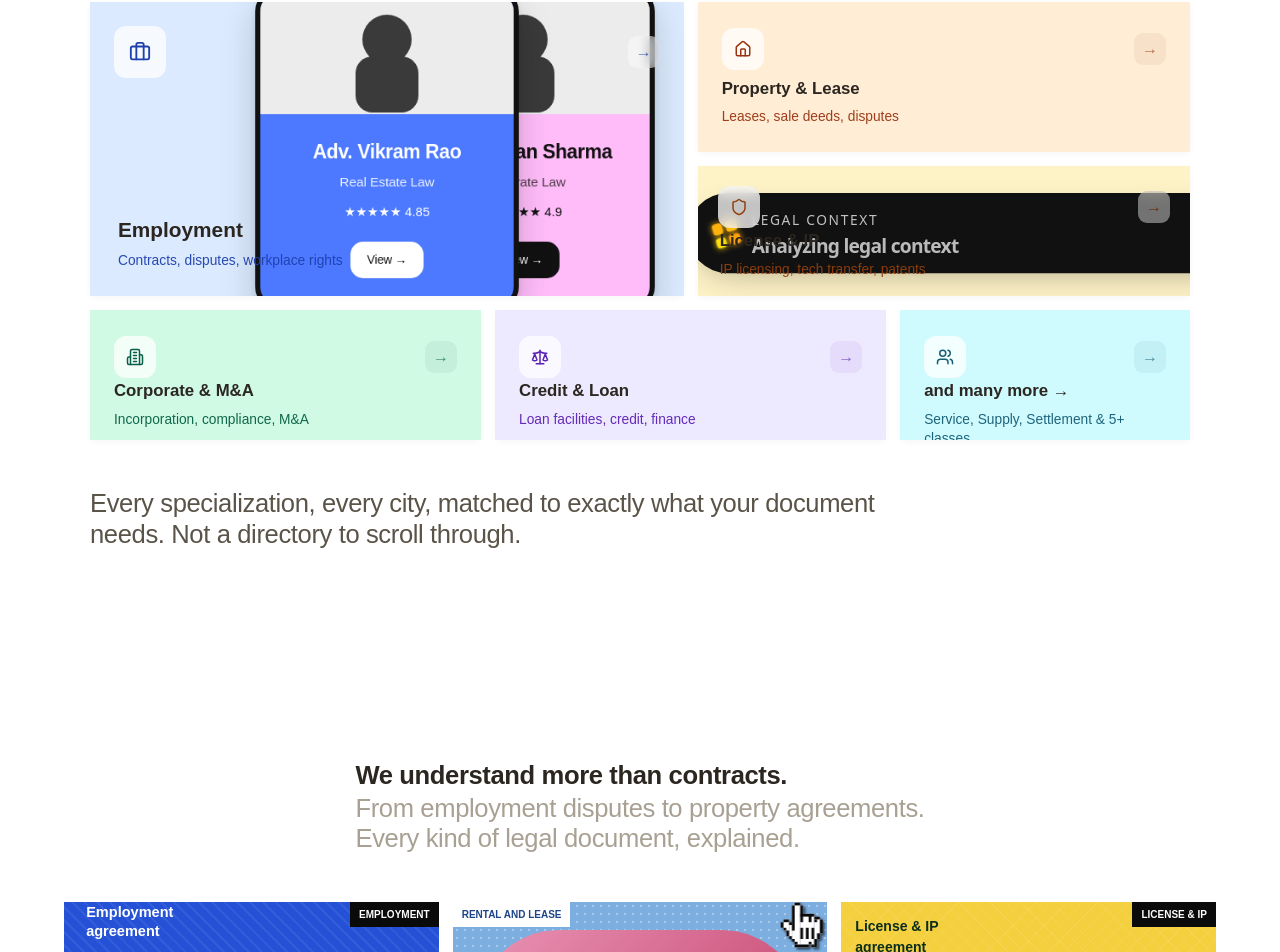
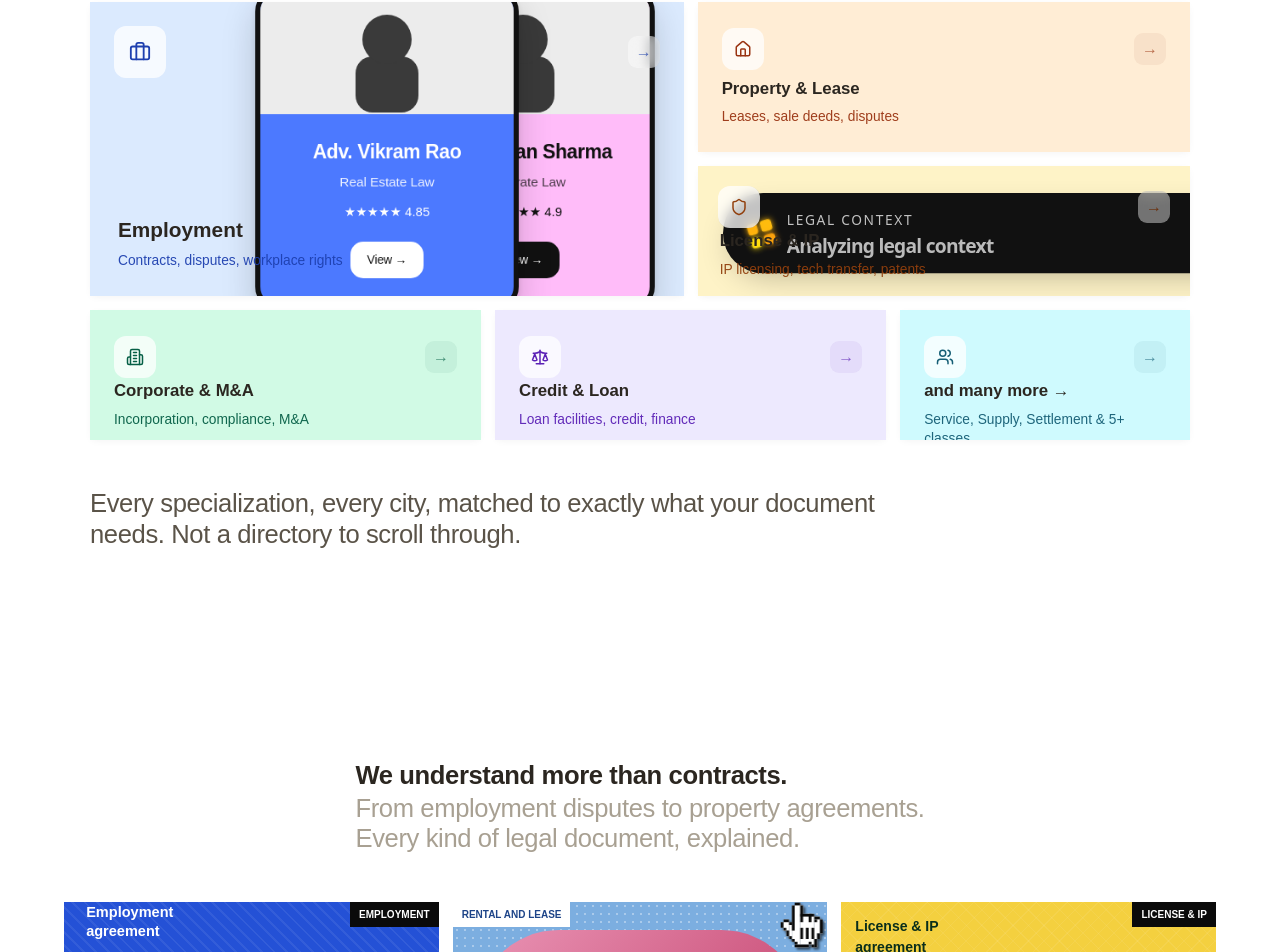
Before and after one commit to sharatchetia/NyaySetu-Website, a React (Vite) app: page / in a window 1280 px wide. Shown: the part 1019-1971 px from the top of the page. Built offline with nearby package versions, Linux system fonts and the light colour scheme; a web font is replaced by a local one.

Commit message:
Shift License & IP AI loading pill an additional 35px right (total 65px)

```diff
--- a/src/app/components/TestDiff1LoadingBar.tsx
+++ b/src/app/components/TestDiff1LoadingBar.tsx
@@ -226,7 +226,7 @@ export default function TestDiff1LoadingBar() {
 
       <div
         style={{
-          transform: "translateX(30px) scale(1.1)",
+          transform: "translateX(65px) scale(1.1)",
           transformOrigin: "center center",
         }}
       >
```
